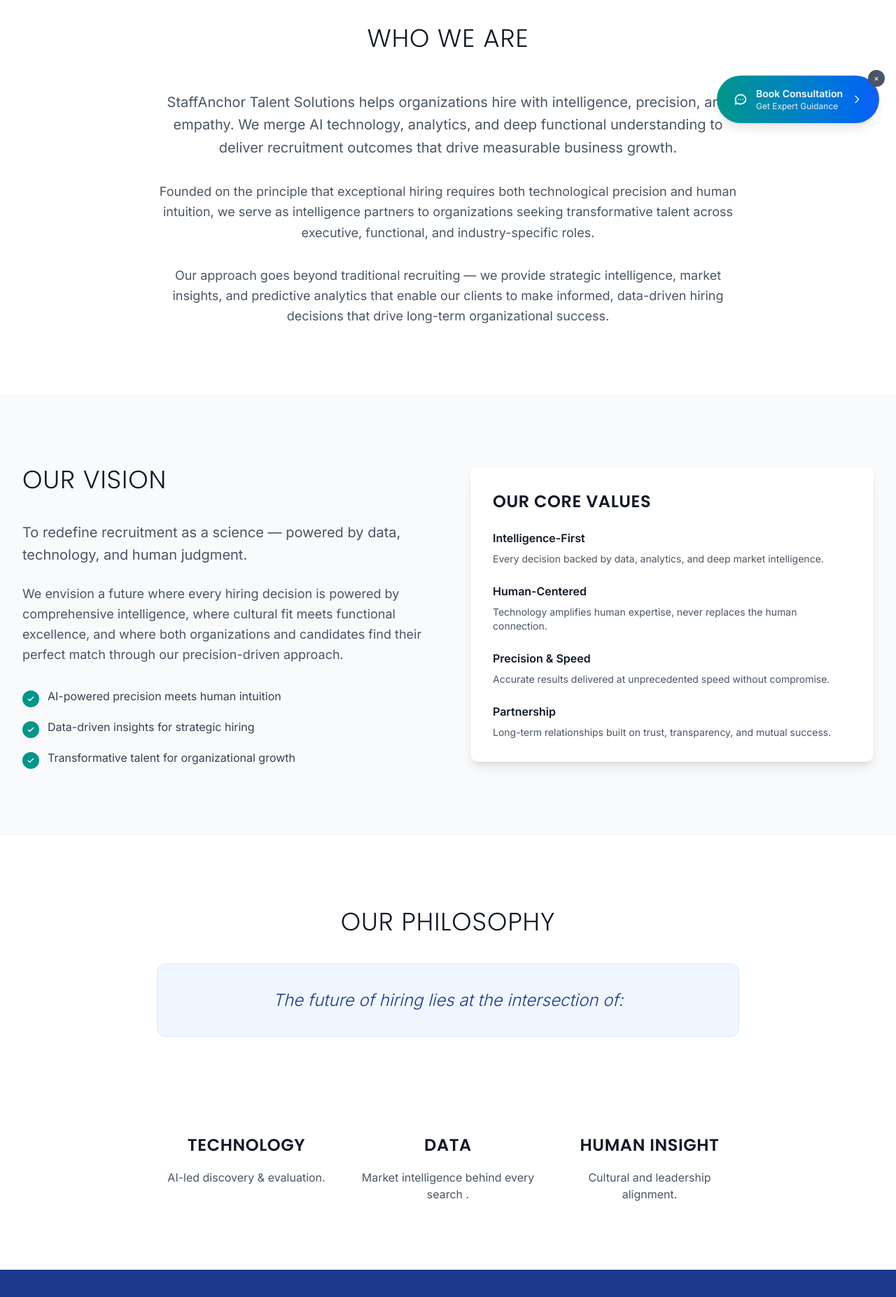
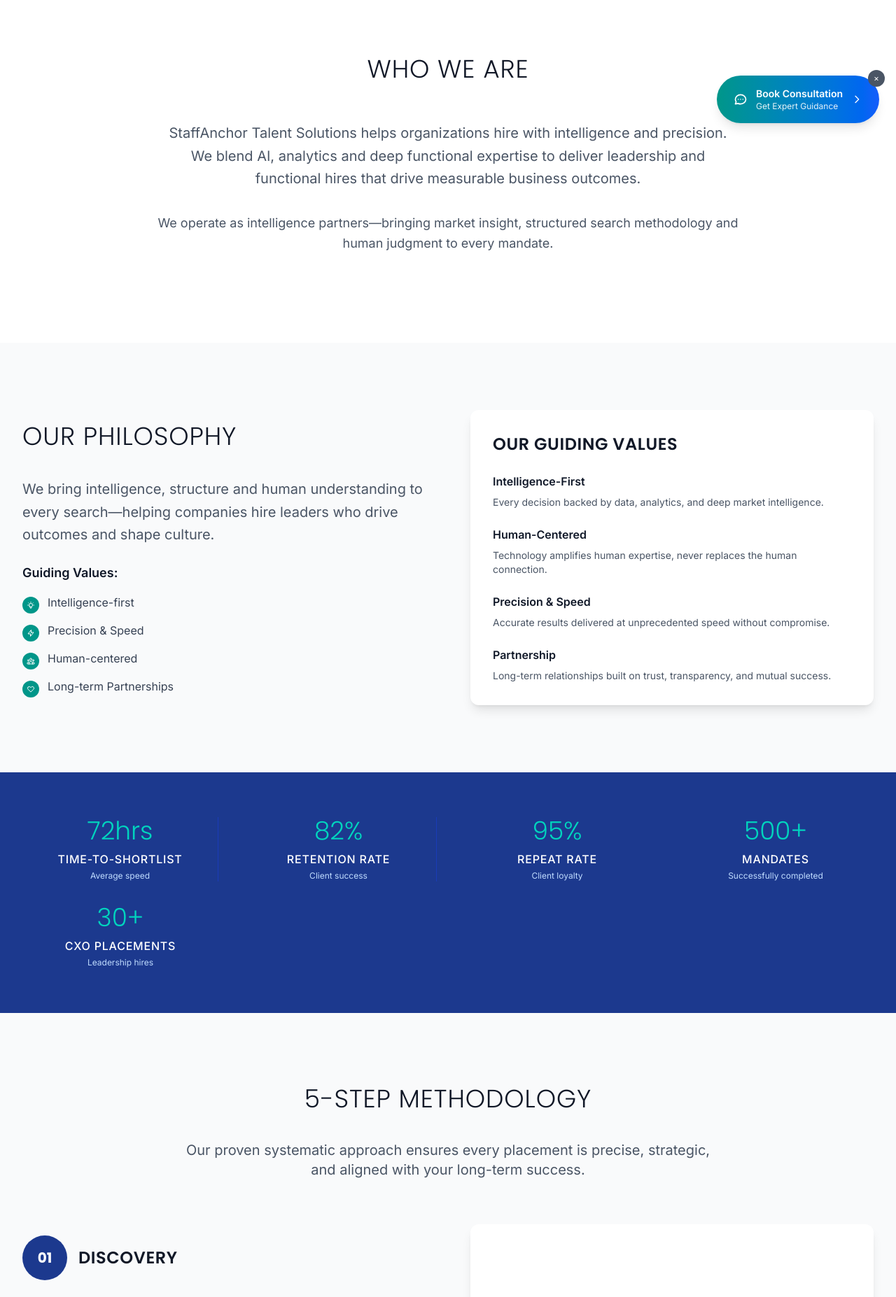
Before and after one commit to StaffAnchor/staffanchor, a Next.js app: page /about-us in a window 1280 px wide. Shown: the part 600-2454 px from the top of the page at 70% size. Built offline with nearby package versions, Linux system fonts and the light colour scheme.

Commit message:
changed about us to hiring approach and internal changes

```diff
--- a/src/app/about-us/page.tsx
+++ b/src/app/about-us/page.tsx
@@ -1,6 +1,8 @@
 import { Metadata } from 'next';
+import Image from 'next/image';
 import HeroSection from '@/components/ui/HeroSection';
 import MetricsStrip from '@/components/ui/MetricsStrip';
+import Link from 'next/link';
 
 export const metadata: Metadata = {
   title: "About Us - StaffAnchor Talent Solutions | Our Vision & Philosophy",
@@ -55,7 +57,8 @@ export default function AboutPage() {
       {/* Hero Section */}
       <HeroSection
         headline="Intelligence Partners, Not Just Recruiters"
-        subtext="We blend cutting-edge technology with human insight to transform how organizations discover and hire exceptional talent."
+        subtext="“A Structured, Intelligence-Led Approach to Mid–Senior & Leadership Hiring”"
+        extra={true}
         centered={true}
       />
 
@@ -68,69 +71,67 @@ export default function AboutPage() {
 
           <div className="prose prose-lg prose-gray mx-auto text-center">
             <p className="text-xl text-gray-600 leading-relaxed mb-8">
-              StaffAnchor Talent Solutions helps organizations hire with intelligence, precision, and empathy.
-              We merge AI technology, analytics, and deep functional understanding to deliver
-              recruitment outcomes that drive measurable business growth.
+              StaffAnchor Talent Solutions helps organizations hire with intelligence and precision. We blend AI, analytics and deep functional expertise to deliver leadership and functional hires that drive measurable business outcomes.
             </p>
             <p className="text-lg text-gray-600 leading-relaxed mb-8">
-              Founded on the principle that exceptional hiring requires both technological precision and human intuition,
-              we serve as intelligence partners to organizations seeking transformative talent across executive,
-              functional, and industry-specific roles.
+              We operate as intelligence partners—bringing market insight, structured search methodology and human judgment to every mandate.
             </p>
-            <p className="text-lg text-gray-600 leading-relaxed">
-              Our approach goes beyond traditional recruiting — we provide strategic intelligence, market insights,
-              and predictive analytics that enable our clients to make informed, data-driven hiring decisions
-              that drive long-term organizational success.
-            </p>
+
           </div>
         </div>
       </section>
 
-      {/* Our Vision */}
+      {/* Our Philosophy*/}
       <section className="section-padding bg-gray-50">
         <div className="max-w-7xl mx-auto px-4 sm:px-6 lg:px-8">
           <div className="grid grid-cols-1 lg:grid-cols-2 gap-16 items-center">
             <div>
-              <h2 className="heading-lg mb-8">Our Vision</h2>
+              <h2 className="heading-lg mb-8">Our Philosophy</h2>
               <p className="text-xl text-gray-600 leading-relaxed mb-6">
-                To redefine recruitment as a science — powered by data, technology, and human
-judgment.
+                We bring intelligence, structure and human understanding to every search—helping companies hire leaders who drive outcomes and shape culture.
               </p>
-              <p className="text-lg text-gray-600 leading-relaxed mb-8">
-                We envision a future where every hiring decision is powered by comprehensive intelligence,
-                where cultural fit meets functional excellence, and where both organizations and
-                candidates find their perfect match through our precision-driven approach.
-              </p>
-              <div className="space-y-4">
-                <div className="flex items-start space-x-3">
+
+              <div>
+                <h3 className="text-lg font-semibold text-gray-900 mb-4">Guiding Values:</h3>
+                <ul className="space-y-3">
+                  <li className="flex items-start space-x-3">
                     <div className="w-6 h-6 bg-teal-600 rounded-full flex items-center justify-center mt-1 shrink-0">
                       <svg className="w-3 h-3 text-white" fill="none" stroke="currentColor" viewBox="0 0 24 24">
-                      <path strokeLinecap="round" strokeLinejoin="round" strokeWidth={3} d="M5 13l4 4L19 7" />
+                        <path strokeLinecap="round" strokeLinejoin="round" strokeWidth={2} d="M9.663 17h4.673M12 3v1m6.364 1.636l-.707.707M21 12h-1M4 12H3m3.343-5.657l-.707-.707m2.828 9.9a5 5 0 117.072 0l-.548.547A3.374 3.374 0 0014 18.469V19a2 2 0 11-4 0v-.531c0-.895-.356-1.754-.988-2.386l-.548-.547z" />
                       </svg>
                     </div>
-                  <p className="text-gray-700">AI-powered precision meets human intuition</p>
-                </div>
-                <div className="flex items-start space-x-3">
+                    <p className="text-gray-700">Intelligence-first</p>
+                  </li>
+                  <li className="flex items-start space-x-3">
                     <div className="w-6 h-6 bg-teal-600 rounded-full flex items-center justify-center mt-1 shrink-0">
                       <svg className="w-3 h-3 text-white" fill="none" stroke="currentColor" viewBox="0 0 24 24">
-                      <path strokeLinecap="round" strokeLinejoin="round" strokeWidth={3} d="M5 13l4 4L19 7" />
+                        <path strokeLinecap="round" strokeLinejoin="round" strokeWidth={2} d="M13 10V3L4 14h7v7l9-11h-7z" />
                       </svg>
                     </div>
-                  <p className="text-gray-700">Data-driven insights for strategic hiring</p>
-                </div>
-                <div className="flex items-start space-x-3">
+                    <p className="text-gray-700">Precision & Speed</p>
+                  </li>
+                  <li className="flex items-start space-x-3">
                     <div className="w-6 h-6 bg-teal-600 rounded-full flex items-center justify-center mt-1 shrink-0">
                       <svg className="w-3 h-3 text-white" fill="none" stroke="currentColor" viewBox="0 0 24 24">
-                      <path strokeLinecap="round" strokeLinejoin="round" strokeWidth={3} d="M5 13l4 4L19 7" />
+                        <path strokeLinecap="round" strokeLinejoin="round" strokeWidth={2} d="M17 20h5v-2a3 3 0 00-5.356-1.857M17 20H7m10 0v-2c0-.656-.126-1.283-.356-1.857M7 20H2v-2a3 3 0 015.356-1.857M7 20v-2c0-.656.126-1.283.356-1.857m0 0a5.002 5.002 0 019.288 0M15 7a3 3 0 11-6 0 3 3 0 016 0zm6 3a2 2 0 11-4 0 2 2 0 014 0zM7 10a2 2 0 11-4 0 2 2 0 014 0z" />
                       </svg>
                     </div>
-                  <p className="text-gray-700">Transformative talent for organizational growth</p>
+                    <p className="text-gray-700">Human-centered</p>
+                  </li>
+                  <li className="flex items-start space-x-3">
+                    <div className="w-6 h-6 bg-teal-600 rounded-full flex items-center justify-center mt-1 shrink-0">
+                      <svg className="w-3 h-3 text-white" fill="none" stroke="currentColor" viewBox="0 0 24 24">
+                        <path strokeLinecap="round" strokeLinejoin="round" strokeWidth={2} d="M4.318 6.318a4.5 4.5 0 000 6.364L12 20.364l7.682-7.682a4.5 4.5 0 00-6.364-6.364L12 7.636l-1.318-1.318a4.5 4.5 0 00-6.364 0z" />
+                      </svg>
                     </div>
+                    <p className="text-gray-700">Long-term Partnerships</p>
+                  </li>
+                </ul>
               </div>
             </div>
 
             <div className="bg-white rounded-xl p-8 shadow-lg">
-              <h3 className="heading-md text-xl mb-6">Our Core Values</h3>
+              <h3 className="heading-md text-xl mb-6">Our Guiding Values</h3>
               <div className="space-y-6">
                 <div>
                   <h4 className="font-semibold text-gray-900 mb-2">Intelligence-First</h4>
@@ -154,49 +155,63 @@ judgment.
         </div>
       </section>
 
-      {/* Our Philosophy */}
-      <section className="section-padding bg-white">
-        <div className="max-w-4xl mx-auto px-4 sm:px-6 lg:px-8 text-center">
-          <h2 className="heading-lg mb-8">Our Philosophy</h2>
-          <div className="bg-blue-50 border border-blue-100 rounded-xl p-8 mb-12">
-            <blockquote className="text-2xl font-light text-blue-900 italic leading-relaxed">
-              The future of hiring lies at the intersection of:
-            </blockquote>
+      {/* Our Philosophy
+      <section className="py-12 lg:py-16 bg-gray-50">
+        <div className="max-w-6xl mx-auto px-4 sm:px-6 lg:px-8">
+          <div className="text-center mb-8">
+            <h2 className="heading-lg mb-4">Our Philosophy</h2>
+            <p className="text-lg text-gray-700 leading-relaxed max-w-3xl mx-auto">
+              We bring intelligence, structure and human understanding to every search—helping companies hire leaders who drive outcomes and shape culture.
+            </p>
           </div>
 
-          <div className="grid grid-cols-1 md:grid-cols-3 gap-8">
-            <div className="text-center">
-              <div className="w-16 h-16 bg-linear-to-br from-blue-900 to-teal-600 rounded-full flex items-center justify-center mx-auto mb-6">
-                <svg className="w-8 h-8 text-white" fill="none" stroke="currentColor" viewBox="0 0 24 24">
-                  <path strokeLinecap="round" strokeLinejoin="round" strokeWidth={2} d="M9 3v2m6-2v2M9 19v2m6-2v2M5 9H3m2 6H3m18-6h-2m2 6h-2M7 19h10a2 2 0 002-2V7a2 2 0 00-2-2H7a2 2 0 00-2 2v10a2 2 0 002 2zM9 9h6v6H9V9z" />
+          <div className="bg-white rounded-2xl shadow-xl p-6 lg:p-8">
+            <h3 className="text-xl font-semibold text-gray-900 mb-6 text-center">Guiding Values</h3>
+
+            <div className="grid grid-cols-1 md:grid-cols-2 lg:grid-cols-4 gap-4">
+              <div className="flex flex-col items-center text-center p-4 bg-blue-50 rounded-xl hover:bg-blue-100 transition-colors">
+                <div className="w-12 h-12 bg-blue-900 rounded-lg flex items-center justify-center mb-3">
+                  <svg className="w-6 h-6 text-white" fill="none" stroke="currentColor" viewBox="0 0 24 24">
+                    <path strokeLinecap="round" strokeLinejoin="round" strokeWidth={2} d="M9.663 17h4.673M12 3v1m6.364 1.636l-.707.707M21 12h-1M4 12H3m3.343-5.657l-.707-.707m2.828 9.9a5 5 0 117.072 0l-.548.547A3.374 3.374 0 0014 18.469V19a2 2 0 11-4 0v-.531c0-.895-.356-1.754-.988-2.386l-.548-.547z" />
                   </svg>
                 </div>
-              <h3 className="heading-md text-lg mb-4">Technology</h3>
-              <p className="text-gray-600">AI-led discovery & evaluation.</p>
+                <h4 className="font-semibold text-gray-900 mb-2">Intelligence-first</h4>
+                <p className="text-gray-600 text-xs">Data, analytics & market intelligence</p>
               </div>
 
-            <div className="text-center">
-              <div className="w-16 h-16 bg-linear-to-br from-blue-900 to-teal-600 rounded-full flex items-center justify-center mx-auto mb-6">
-                <svg className="w-8 h-8 text-white" fill="none" stroke="currentColor" viewBox="0 0 24 24">
-                  <path strokeLinecap="round" strokeLinejoin="round" strokeWidth={2} d="M9 19v-6a2 2 0 00-2-2H5a2 2 0 00-2 2v6a2 2 0 002 2h2a2 2 0 002-2zm0 0V9a2 2 0 012-2h2a2 2 0 012 2v10m-6 0a2 2 0 002 2h2a2 2 0 002-2m0 0V5a2 2 0 012-2h2a2 2 0 012 2v14a2 2 0 01-2 2h-2a2 2 0 01-2-2z" />
+              <div className="flex flex-col items-center text-center p-4 bg-teal-50 rounded-xl hover:bg-teal-100 transition-colors">
+                <div className="w-12 h-12 bg-teal-600 rounded-lg flex items-center justify-center mb-3">
+                  <svg className="w-6 h-6 text-white" fill="none" stroke="currentColor" viewBox="0 0 24 24">
+                    <path strokeLinecap="round" strokeLinejoin="round" strokeWidth={2} d="M13 10V3L4 14h7v7l9-11h-7z" />
                   </svg>
                 </div>
-              <h3 className="heading-md text-lg mb-4">Data</h3>
-              <p className="text-gray-600"> Market intelligence behind every search .</p>
+                <h4 className="font-semibold text-gray-900 mb-2">Precision & Speed</h4>
+                <p className="text-gray-600 text-xs">Fast & accurate results</p>
               </div>
 
-            <div className="text-center">
-              <div className="w-16 h-16 bg-linear-to-br from-blue-900 to-teal-600 rounded-full flex items-center justify-center mx-auto mb-6">
-                <svg className="w-8 h-8 text-white" fill="none" stroke="currentColor" viewBox="0 0 24 24">
-                  <path strokeLinecap="round" strokeLinejoin="round" strokeWidth={2} d="M16 7a4 4 0 11-8 0 4 4 0 018 0zM12 14a7 7 0 00-7 7h14a7 7 0 00-7-7z" />
+              <div className="flex flex-col items-center text-center p-4 bg-blue-50 rounded-xl hover:bg-blue-100 transition-colors">
+                <div className="w-12 h-12 bg-blue-900 rounded-lg flex items-center justify-center mb-3">
+                  <svg className="w-6 h-6 text-white" fill="none" stroke="currentColor" viewBox="0 0 24 24">
+                    <path strokeLinecap="round" strokeLinejoin="round" strokeWidth={2} d="M17 20h5v-2a3 3 0 00-5.356-1.857M17 20H7m10 0v-2c0-.656-.126-1.283-.356-1.857M7 20H2v-2a3 3 0 015.356-1.857M7 20v-2c0-.656.126-1.283.356-1.857m0 0a5.002 5.002 0 019.288 0M15 7a3 3 0 11-6 0 3 3 0 016 0zm6 3a2 2 0 11-4 0 2 2 0 014 0zM7 10a2 2 0 11-4 0 2 2 0 014 0z" />
                   </svg>
                 </div>
-              <h3 className="heading-md text-lg mb-4">Human Insight</h3>
-              <p className="text-gray-600"> Cultural and leadership alignment.</p>
+                <h4 className="font-semibold text-gray-900 mb-2">Human-centered</h4>
+                <p className="text-gray-600 text-xs">Tech amplifies human connection</p>
+              </div>
+
+              <div className="flex flex-col items-center text-center p-4 bg-teal-50 rounded-xl hover:bg-teal-100 transition-colors">
+                <div className="w-12 h-12 bg-teal-600 rounded-lg flex items-center justify-center mb-3">
+                  <svg className="w-6 h-6 text-white" fill="none" stroke="currentColor" viewBox="0 0 24 24">
+                    <path strokeLinecap="round" strokeLinejoin="round" strokeWidth={2} d="M4.318 6.318a4.5 4.5 0 000 6.364L12 20.364l7.682-7.682a4.5 4.5 0 00-6.364-6.364L12 7.636l-1.318-1.318a4.5 4.5 0 00-6.364 0z" />
+                  </svg>
+                </div>
+                <h4 className="font-semibold text-gray-900 mb-2">Long-term Partnerships</h4>
+                <p className="text-gray-600 text-xs">Trust, transparency & mutual success</p>
               </div>
             </div>
           </div>
-      </section>
+        </div>
+      </section> */}
 
       {/* Impact Metrics */}
       <MetricsStrip metrics={impactMetrics} background="blue" />
@@ -251,39 +266,74 @@ judgment.
         </div>
       </section>
 
-      {/* Leadership Note */}
+      {/* Founder's Note*/}
       <section className="section-padding bg-white" id="leadership">
-        <div className="max-w-4xl mx-auto px-4 sm:px-6 lg:px-8 text-center">
-          <h2 className="heading-lg mb-12">Leadership Note</h2>
+        <div className="max-w-5xl mx-auto px-4 sm:px-6 lg:px-8">
+          <h2 className="heading-lg mb-12 text-center">Founder&apos;s Note</h2>
 
-          <div className="bg-gray-50 rounded-xl p-8 lg:p-12">
-            <blockquote className="text-xl lg:text-2xl text-gray-700 leading-relaxed italic mb-8">
-              &ldquo;We&apos;re not just recruiters — we&apos;re intelligence partners who understand that
-              the right hire can transform an organization, accelerate growth, and shape the future.&rdquo;
-            </blockquote>
-
-            <div className="flex flex-col sm:flex-row items-center justify-center space-y-4 sm:space-y-0 sm:space-x-6">
-              <div className="w-16 h-16 bg-linear-to-br from-blue-900 to-teal-600 rounded-full flex items-center justify-center">
-                <span className="text-white font-bold text-lg">SA</span>
-              </div>
+          <div className="bg-gray-50 rounded-2xl p-8 lg:p-12">
+            <div className="flex flex-col lg:flex-row gap-8 items-center lg:items-start">
+              {/* Profile Image */}
+              <div className="shrink-0">
+                <div className="w-32 h-32 lg:w-40 lg:h-40 bg-linear-to-br from-blue-900 to-teal-600 rounded-full flex items-center justify-center overflow-hidden">
+                  {/* Replace with actual image */}
+                  <Image
+                    src="/gagan_sir_profile_pic.jpg"
+                    alt="Gagan Sharma"
+                    width={160}
+                    height={160}
+                    className="w-full h-full object-cover"
+                  />
 
                 </div>
               </div>
 
-          <div className="mt-12 grid grid-cols-1 md:grid-cols-3 gap-6 text-center">
+              {/* Content */}
+              <div className="flex-1">
+                <blockquote className="text-lg lg:text-xl text-gray-700 leading-relaxed mb-6">
+                  &ldquo;With 16 years of leadership experience at Naukri, UpGrad, BharatMatrimony and Bijak, I built StaffAnchor to bring a business lens to recruitment. Our role is not just to fill positions, but to help clients hire leaders who can move the needle on growth, execution and culture.&rdquo;
+                </blockquote>
+
+                <div className="flex flex-col sm:flex-row sm:items-center sm:justify-between gap-4 pt-4 border-t border-gray-200">
                   <div>
-              <div className="text-2xl font-bold text-teal-600 mb-2">500+</div>
-              <div className="text-sm text-gray-600 uppercase tracking-wider">Lives Transformed</div>
+                    <p className="font-semibold text-gray-900 text-lg">Gagan Sharma</p>
+                    <p className="text-gray-600 text-sm">Founder, StaffAnchor Talent Solutions</p>
                   </div>
-            <div>
-              <div className="text-2xl font-bold text-teal-600 mb-2">95%</div>
-              <div className="text-sm text-gray-600 uppercase tracking-wider">Client Satisfaction</div>
-            </div>
-            <div>
-              <div className="text-2xl font-bold text-teal-600 mb-2">12 Days</div>
-              <div className="text-sm text-gray-600 uppercase tracking-wider">Average Hiring Cycle</div>
+
+                  <a
+                    href="https://www.linkedin.com/in/sharmagagan/"
+                    target="_blank"
+                    rel="noopener noreferrer"
+                    className="inline-flex items-center space-x-2 text-blue-600 hover:text-blue-700 transition-colors"
+                  >
+                    <svg className="w-6 h-6" fill="currentColor" viewBox="0 0 24 24">
+                      <path d="M20.447 20.452h-3.554v-5.569c0-1.328-.027-3.037-1.852-3.037-1.853 0-2.136 1.445-2.136 2.939v5.667H9.351V9h3.414v1.561h.046c.477-.9 1.637-1.85 3.37-1.85 3.601 0 4.267 2.37 4.267 5.455v6.286zM5.337 7.433c-1.144 0-2.063-.926-2.063-2.065 0-1.138.92-2.063 2.063-2.063 1.14 0 2.064.925 2.064 2.063 0 1.139-.925 2.065-2.064 2.065zm1.782 13.019H3.555V9h3.564v11.452zM22.225 0H1.771C.792 0 0 .774 0 1.729v20.542C0 23.227.792 24 1.771 24h20.451C23.2 24 24 23.227 24 22.271V1.729C24 .774 23.2 0 22.222 0h.003z"/>
+                    </svg>
+                    <span className="font-medium">Connect on LinkedIn</span>
+                  </a>
                 </div>
               </div>
+            </div>
+          </div>
+
+
+        </div>
+      </section>
+      {/* Closing CTA */}
+      <section className="pt-20 pb-12 bg-blue-900 text-white text-center">
+        <div className="max-w-4xl mx-auto px-4 sm:px-6 lg:px-8">
+          <h2 className="font-poppins font-light text-3xl md:text-4xl mb-8 uppercase tracking-wide">
+            Ready to hire
+          </h2>
+          <p className="text-xl text-blue-100 mb-8 leading-relaxed">
+            If you are building your mid–senior or leadership team, we’d be glad to share a calibrated shortlist or walk you through our approach.
+          </p>
+          <Link
+            href="/contact"
+            className="inline-block bg-teal-600 text-white px-8 py-4 rounded-full font-medium hover:bg-teal-500 transition-colors duration-200 text-lg"
+          >
+            Share Your Hiring Mandate →
+          </Link>
         </div>
       </section>
     </>
--- a/src/components/layout/Navbar.tsx
+++ b/src/components/layout/Navbar.tsx
@@ -10,7 +10,7 @@ const Navbar = () => {
 
   const navItems = [
     { name: 'Home', href: '/' },
-    { name: 'About', href: '/about-us' },
+    { name: 'Hiring Approach', href: '/about-us' },
     {
       name: 'For Employers',
       href: '/employers',
--- a/src/components/ui/HeroSection.tsx
+++ b/src/components/ui/HeroSection.tsx
@@ -7,6 +7,7 @@ interface HeroSectionProps {
   headline: string;
   subtext?: string;
   specialization?: boolean;
+  extra?: boolean;
   children?: ReactNode;
   backgroundPattern?: boolean;
   centered?: boolean;
@@ -16,6 +17,7 @@ const HeroSection = ({
   headline,
   subtext,
   specialization,
+  extra,
   children,
   backgroundPattern = false,
   centered = false
@@ -279,6 +281,17 @@ const HeroSection = ({
             </motion.p>
           )}
 
+          {extra && (
+            <motion.p
+              initial={{ opacity: 0, y: 20 }}
+              animate={{ opacity: 1, y: 0 }}
+              transition={{ duration: 0.6, delay: 0.2 }}
+              className="mt-3 text-lg md:text-xl text-gray-600 leading-relaxed"
+            >
+              We blend market intelligence, technology and human judgment to help companies hire leaders who drive outcomes.
+            </motion.p>
+          )}
+
           {children && (
             <motion.div
               initial={{ opacity: 0, y: 20 }}
```
Also changed, not shown: public/gagan_sir_profile_pic.jpg (added). Lines whose indentation alone changed are shown as unchanged.
